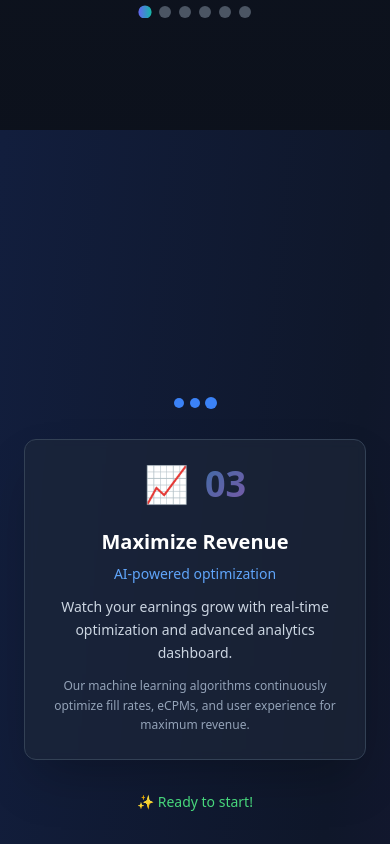
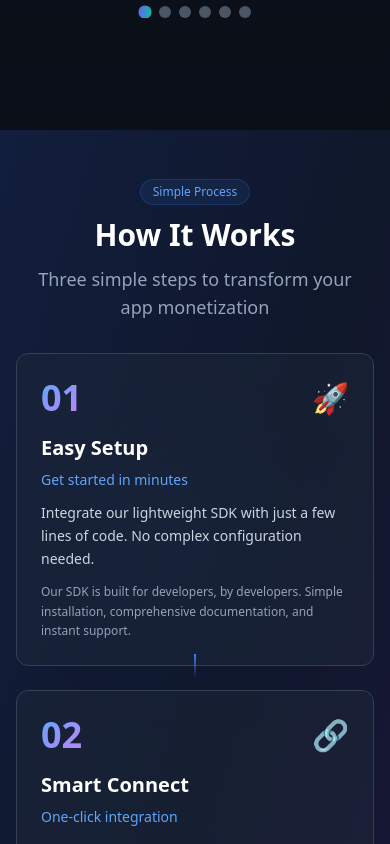
Before and after one commit to sho-obum/adpocket, a React (Vite) app: page / in a window 390 px wide. Shown: the part 1280-2124 px from the top of the page. Built offline with nearby package versions, Linux system fonts and the light colour scheme.

Commit message:
Fixed UI

```diff
--- a/src/components/HowItWorks.jsx
+++ b/src/components/HowItWorks.jsx
@@ -1,11 +1,7 @@
 // HowItWorks.jsx
-import React, { useState, useEffect, useRef } from "react";
+import React from "react";
 
 const HowItWorks = () => {
-  const [activeStep, setActiveStep] = useState(0);
-  const sectionRef = useRef(null);
-  const [isInView, setIsInView] = useState(false);
-
   const steps = [
     {
       number: "01",
@@ -33,79 +29,32 @@ const HowItWorks = () => {
     }
   ];
 
-  // Mobile scroll tracking
-  useEffect(() => {
-    const handleScroll = () => {
-      if (!sectionRef.current || window.innerWidth >= 768) return;
-
-      const section = sectionRef.current;
-      const rect = section.getBoundingClientRect();
-      const windowHeight = window.innerHeight;
-
-      // Check if section is in viewport
-      const inView = rect.top <= 0 && rect.bottom >= windowHeight;
-      setIsInView(inView);
-
-      if (inView) {
-        // Calculate progress through the section
-        const sectionHeight = section.offsetHeight - windowHeight;
-        const scrolledDistance = Math.abs(rect.top);
-        const progress = Math.min(scrolledDistance / sectionHeight, 1);
-
-        // Map progress to steps
-        const stepProgress = progress * steps.length;
-        const currentStepIndex = Math.min(Math.floor(stepProgress), steps.length - 1);
-
-        setActiveStep(currentStepIndex);
-      }
-    };
-
-    window.addEventListener('scroll', handleScroll);
-    handleScroll(); // Initial check
-
-    return () => window.removeEventListener('scroll', handleScroll);
-  }, [steps.length]);
-
-  // Animation variants for smooth transitions
-  const fadeInUp = {
-    initial: { opacity: 0, y: 30 },
-    animate: { opacity: 1, y: 0 },
-    exit: { opacity: 0, y: -30 }
-  };
-
-  const slideIn = {
-    initial: { opacity: 0, x: 50, scale: 0.9 },
-    animate: { opacity: 1, x: 0, scale: 1 },
-    exit: { opacity: 0, x: -50, scale: 0.9 }
-  };
-
   return (
     <div className="w-full">
-      {/* DESKTOP VERSION */}
-      <section className="hidden md:block py-20 bg-slate-900 relative overflow-hidden">
+      <section className="py-12 md:py-20 bg-slate-900 relative overflow-hidden">
         {/* Background Elements */}
         <div className="absolute inset-0 bg-gradient-to-br from-blue-900/20 via-slate-900 to-purple-900/20" />
         <div className="absolute inset-0">
-          <div className="absolute top-1/4 left-1/4 w-96 h-96 bg-blue-500/10 rounded-full blur-3xl animate-pulse" />
-          <div className="absolute bottom-1/4 right-1/4 w-96 h-96 bg-purple-500/10 rounded-full blur-3xl animate-pulse" />
+          <div className="absolute top-1/4 left-1/4 w-48 h-48 md:w-96 md:h-96 bg-blue-500/10 rounded-full blur-3xl animate-pulse" />
+          <div className="absolute bottom-1/4 right-1/4 w-48 h-48 md:w-96 md:h-96 bg-purple-500/10 rounded-full blur-3xl animate-pulse" />
         </div>
 
-        <div className="relative z-10 max-w-7xl mx-auto px-6">
+        <div className="relative z-10 max-w-7xl mx-auto px-4 sm:px-6">
           {/* Header */}
-          <div className="text-center mb-16">
-            <div className="inline-block px-4 py-2 bg-blue-500/10 border border-blue-500/20 rounded-full text-blue-400 text-sm font-medium mb-4 animate-fadeIn">
+          <div className="text-center mb-8 md:mb-16">
+            <div className="inline-block px-3 py-1 md:px-4 md:py-2 bg-blue-500/10 border border-blue-500/20 rounded-full text-blue-400 text-xs md:text-sm font-medium mb-3 md:mb-4 animate-fadeIn">
               Simple Process
             </div>
-            <h2 className="text-5xl font-bold text-white mb-6 animate-fadeInUp">
+            <h2 className="text-3xl md:text-5xl font-bold text-white mb-3 md:mb-6 animate-fadeInUp">
               How It Works
             </h2>
-            <p className="text-xl text-slate-400 max-w-3xl mx-auto animate-fadeInUp">
+            <p className="text-lg md:text-xl text-slate-400 max-w-3xl mx-auto animate-fadeInUp px-4">
               Three simple steps to transform your app monetization
             </p>
           </div>
 
           {/* Steps Grid */}
-          <div className="grid lg:grid-cols-3 gap-8">
+          <div className="grid gap-6 md:gap-8 lg:grid-cols-3">
             {steps.map((step, index) => (
               <div
                 key={index}
@@ -115,164 +64,55 @@ const HowItWorks = () => {
                   animation: 'fadeInUp 0.6s ease-out forwards'
                 }}
               >
-                {/* Connection Line (except for last item) */}
+                {/* Connection Line (desktop only, except for last item) */}
                 {index < steps.length - 1 && (
                   <div className="hidden lg:block absolute top-16 -right-4 w-8 h-0.5 bg-gradient-to-r from-blue-500 to-transparent z-10" />
                 )}
 
+                {/* Mobile Connection Line */}
+                {index < steps.length - 1 && (
+                  <div className="lg:hidden absolute -bottom-3 left-1/2 transform -translate-x-1/2 w-0.5 h-6 bg-gradient-to-b from-blue-500 to-transparent z-10" />
+                )}
+
                 {/* Card */}
-                <div className="bg-slate-800/50 backdrop-blur-sm border border-slate-700 rounded-2xl p-8 h-full transition-all duration-300 group-hover:border-blue-500/50 group-hover:shadow-2xl group-hover:shadow-blue-500/10">
+                <div className="bg-slate-800/50 backdrop-blur-sm border border-slate-700 rounded-xl md:rounded-2xl p-6 md:p-8 h-full transition-all duration-300 group-hover:border-blue-500/50 group-hover:shadow-2xl group-hover:shadow-blue-500/10">
 
                   {/* Step Number & Icon */}
-                  <div className="flex items-center justify-between mb-6">
-                    <div className="text-6xl font-bold text-transparent bg-gradient-to-br from-blue-400 to-purple-400 bg-clip-text group-hover:scale-110 transition-transform duration-300">
+                  <div className="flex items-center justify-between mb-4 md:mb-6">
+                    <div className="text-4xl md:text-6xl font-bold text-transparent bg-gradient-to-br from-blue-400 to-purple-400 bg-clip-text group-hover:scale-110 transition-transform duration-300">
                       {step.number}
                     </div>
-                    <div className="text-4xl group-hover:animate-bounce">{step.icon}</div>
+                    <div className="text-3xl md:text-4xl group-hover:animate-bounce">{step.icon}</div>
                   </div>
 
                   {/* Content */}
                   <div>
-                    <h3 className="text-2xl font-bold text-white mb-2 group-hover:text-blue-400 transition-colors duration-300">
+                    <h3 className="text-xl md:text-2xl font-bold text-white mb-2 group-hover:text-blue-400 transition-colors duration-300">
                       {step.title}
                     </h3>
-                    <p className="text-blue-400 text-sm font-medium mb-4">
+                    <p className="text-blue-400 text-sm font-medium mb-3 md:mb-4">
                       {step.subtitle}
                     </p>
-                    <p className="text-slate-300 mb-4 leading-relaxed">
+                    <p className="text-slate-300 text-sm md:text-base mb-3 md:mb-4 leading-relaxed">
                       {step.description}
                     </p>
-                    <p className="text-slate-400 text-sm leading-relaxed">
+                    <p className="text-slate-400 text-xs md:text-sm leading-relaxed">
                       {step.details}
                     </p>
                   </div>
 
                   {/* Hover Effect */}
-                  <div className="absolute inset-0 bg-gradient-to-br from-blue-500/5 to-purple-500/5 rounded-2xl opacity-0 group-hover:opacity-100 transition-opacity duration-300" />
+                  <div className="absolute inset-0 bg-gradient-to-br from-blue-500/5 to-purple-500/5 rounded-xl md:rounded-2xl opacity-0 group-hover:opacity-100 transition-opacity duration-300" />
                 </div>
               </div>
             ))}
           </div>
-        </div>
-      </section>
 
-      {/* MOBILE VERSION - Scroll-Driven */}
-      <section
-        ref={sectionRef}
-        className="md:hidden relative bg-slate-900"
-        style={{ height: '500vh' }}
-      >
-        {/* Background */}
-        <div className="absolute inset-0 bg-gradient-to-br from-blue-900/20 via-slate-900 to-purple-900/20" />
-
-        {/* Sticky Container */}
-        <div className="sticky top-0 h-screen flex flex-col justify-center">
-          <div className="px-6 py-8">
-
-            {/* Header */}
-            <div className="text-center mb-8">
-              <div
-                className={`inline-block px-3 py-1 bg-blue-500/10 border border-blue-500/20 rounded-full text-blue-400 text-xs font-medium mb-3 transition-opacity duration-500 ${
-                  isInView ? 'opacity-100' : 'opacity-0'
-                }`}
-              >
-                Simple Process
-              </div>
-              <h2
-                className={`text-3xl font-bold text-white mb-2 transform transition-all duration-500 ${
-                  isInView ? 'opacity-100 translate-y-0' : 'opacity-0 translate-y-5'
-                }`}
-              >
-                How It Works
-              </h2>
-            </div>
-
-            {/* Progress Indicator */}
-            <div className="flex justify-center mb-8">
-              <div className="flex space-x-2">
-                {steps.map((_, index) => (
-                  <div
-                    key={index}
-                    className={`w-2 h-2 rounded-full transition-all duration-500 ${
-                      index <= activeStep
-                        ? 'bg-blue-500 scale-125'
-                        : 'bg-slate-600'
-                    }`}
-                    style={{
-                      transform: `scale(${
-                        index === activeStep ? 1.5 : index <= activeStep ? 1.25 : 1
-                      })`,
-                      transitionDelay: `${index * 0.1}s`
-                    }}
-                  />
-                ))}
-              </div>
-            </div>
-
-            {/* Step Content */}
-            <div className="max-w-sm mx-auto">
-              <div
-                key={activeStep}
-                className="bg-slate-800/60 backdrop-blur-sm border border-slate-700 rounded-xl p-6 text-center shadow-2xl transform transition-all duration-500 ease-out"
-                style={{
-                  animation: 'slideInScale 0.5s ease-out'
-                }}
-              >
-                {/* Icon & Number */}
-                <div className="flex items-center justify-center space-x-4 mb-6">
-                  <div
-                    className="text-4xl animate-wiggle"
-                    style={{ animationDelay: '0.2s' }}
-                  >
-                    {steps[activeStep].icon}
-                  </div>
-                  <div
-                    className="text-4xl font-bold text-transparent bg-gradient-to-br from-blue-400 to-purple-400 bg-clip-text animate-pulse"
-                    style={{ animationDelay: '0.1s' }}
-                  >
-                    {steps[activeStep].number}
-                  </div>
-                </div>
-
-                {/* Content */}
-                <div
-                  className="transform transition-all duration-500 ease-out"
-                  style={{
-                    animation: 'fadeInUp 0.6s ease-out',
-                    animationDelay: '0.3s',
-                    animationFillMode: 'backwards'
-                  }}
-                >
-                  <h3 className="text-xl font-bold text-white mb-2">
-                    {steps[activeStep].title}
-                  </h3>
-                  <p className="text-blue-400 text-sm font-medium mb-3">
-                    {steps[activeStep].subtitle}
-                  </p>
-                  <p className="text-slate-300 text-sm mb-3 leading-relaxed">
-                    {steps[activeStep].description}
-                  </p>
-                  <p className="text-slate-400 text-xs leading-relaxed">
-                    {steps[activeStep].details}
-                  </p>
-                </div>
-              </div>
-            </div>
-
-            {/* Scroll Hint */}
-            <div className="text-center mt-8">
-              {activeStep < steps.length - 1 ? (
-                <div className="text-slate-400 text-xs animate-pulse">
-                  <div>Continue scrolling</div>
-                  <div className="text-sm mt-1 animate-bounce">
-                    ↓
-                  </div>
-                </div>
-              ) : (
-                <div className="text-green-400 text-sm font-medium animate-fadeIn">
-                  ✨ Ready to start!
-                </div>
-              )}
+          {/* Call to Action (Mobile) */}
+          <div className="text-center mt-8 md:mt-12 lg:hidden">
+            <div className="inline-flex items-center space-x-2 px-4 py-2 bg-gradient-to-r from-blue-600 to-purple-600 rounded-full text-white text-sm font-medium animate-pulse">
+              <span>✨</span>
+              <span>Ready to get started?</span>
             </div>
           </div>
         </div>
@@ -296,23 +136,6 @@ const HowItWorks = () => {
           }
         }
 
-        @keyframes slideInScale {
-          from {
-            opacity: 0;
-            transform: translateX(50px) scale(0.9);
-          }
-          to {
-            opacity: 1;
-            transform: translateX(0) scale(1);
-          }
-        }
-
-        @keyframes wiggle {
-          0%, 100% { transform: rotate(0deg); }
-          25% { transform: rotate(10deg); }
-          75% { transform: rotate(-10deg); }
-        }
-
         .animate-fadeIn {
           animation: fadeIn 0.6s ease-out;
         }
@@ -321,13 +144,21 @@ const HowItWorks = () => {
           animation: fadeInUp 0.6s ease-out;
         }
 
-        .animate-wiggle {
-          animation: wiggle 0.6s ease-in-out;
-        }
-
         /* Ensure smooth scrolling */
         html {
           scroll-behavior: smooth;
+        }
+
+        /* Mobile-specific adjustments */
+        @media (max-width: 768px) {
+          .group:hover {
+            transform: none;
+          }
+
+          .group:active {
+            transform: scale(0.98);
+            transition: transform 0.1s ease;
+          }
         }
       `}</style>
     </div>
```
